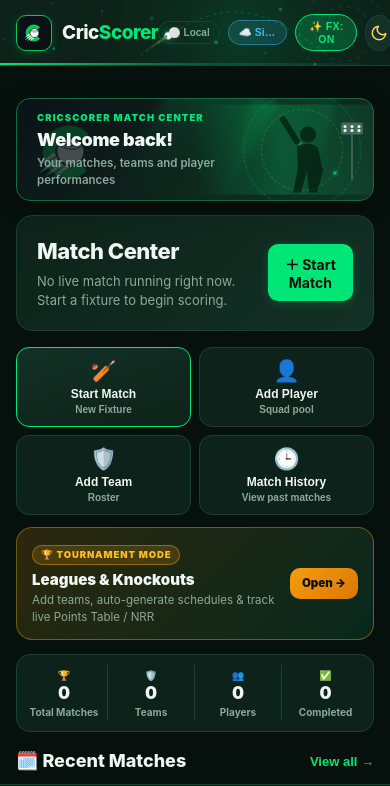
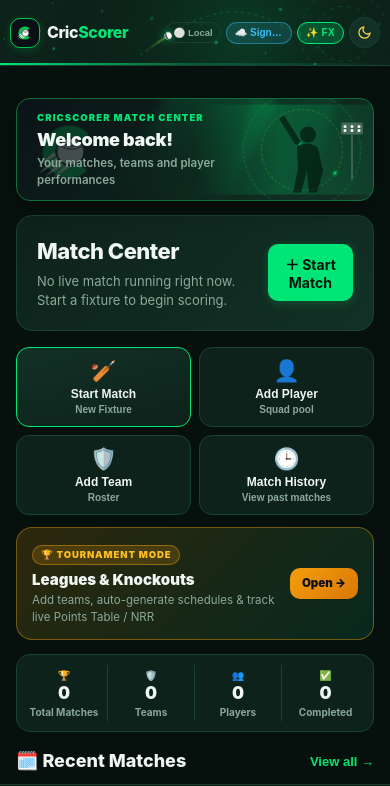
Before and after one commit to Dnyan-96/CricScorer, a plain HTML site: page index.html in a window 390 px wide. Shown: the top 786 px of the page. Drawn offline with nearby package versions, Linux system fonts and the light colour scheme; no server answers.

Commit message:
Fixed top nav
Fixed mobile top navigation bar spacing and button sizing

```diff
--- a/index.html
+++ b/index.html
@@ -69,7 +69,7 @@
     <div class="header-actions">
       <button id="syncStatusPill" class="pill-btn sync-status-pill offline" onclick="handleSyncStatusPillClick()" title="Cloud Sync & Offline Retry Queue Status">⚪ Local</button>
       <button id="cloudAuthHeaderBtn" class="pill-btn cloud-auth-pill" onclick="handleCloudAuthHeaderClick()" title="Sign In / Cloud Sync Profile">☁️ Sign In</button>
-      <button id="fxToggleBtn" class="pill-btn fx-toggle-btn active" onclick="toggleBroadcastFx()" title="Toggle On-Screen Celebration Animations" aria-label="Toggle on-screen animations">✨ FX: ON</button>
+      <button id="fxToggleBtn" class="pill-btn fx-toggle-btn active" onclick="toggleBroadcastFx()" title="Toggle On-Screen Celebration Animations" aria-label="Toggle on-screen animations">✨ FX<span class="fx-btn-detail">: ON</span></button>
       <button id="themeToggleBtn" class="icon-btn theme-svg-btn" onclick="toggleTheme()" title="Toggle Light/Dark Theme" aria-label="Toggle theme">
         <svg class="icon-moon" viewBox="0 0 24 24" width="18" height="18" fill="none" stroke="currentColor" stroke-width="2" stroke-linecap="round" stroke-linejoin="round">
           <path d="M21 12.79A9 9 0 1 1 11.21 3 7 7 0 0 0 21 12.79z"/>
--- a/styles.css
+++ b/styles.css
@@ -3752,3 +3752,120 @@ body[data-theme="light"] .cap-spotlight-card.mvp-cap {
   20% { opacity: 1; transform: translateY(0) scale(1.12); }
   100% { opacity: 0; transform: translateY(-110px) scale(0.95); }
 }
+
+
+/* ==========================================
+   V2.31 MOBILE TOP BAR RESPONSIVE FIX
+   ========================================== */
+
+.top-nav {
+  gap: 8px;
+}
+
+.brand-cluster {
+  flex-shrink: 0;
+  min-width: 0;
+}
+
+.header-actions {
+  display: flex;
+  align-items: center;
+  justify-content: flex-end;
+  gap: 6px;
+  min-width: 0;
+  flex-wrap: nowrap;
+}
+
+.sync-status-pill,
+.cloud-auth-pill,
+.fx-toggle-btn {
+  display: inline-flex;
+  align-items: center;
+  justify-content: center;
+  white-space: nowrap;
+  flex-shrink: 0;
+  line-height: 1;
+}
+
+.theme-svg-btn {
+  width: 34px;
+  height: 34px;
+  min-width: 34px;
+  max-width: 34px;
+  padding: 0;
+  border-radius: 50%;
+  flex-shrink: 0;
+  aspect-ratio: 1 / 1;
+}
+
+@media (max-width: 480px) {
+  .top-nav {
+    padding: 9px 10px;
+    gap: 6px;
+  }
+
+  .brand-cluster {
+    gap: 7px;
+  }
+
+  .brand-logo-badge {
+    width: 30px !important;
+    height: 30px !important;
+    min-width: 30px;
+  }
+
+  .brand-logo-badge .cs-emblem-svg {
+    width: 24px !important;
+    height: 24px !important;
+  }
+
+  .brand-name {
+    font-size: 16px;
+    letter-spacing: -0.4px;
+  }
+
+  .header-actions {
+    gap: 5px;
+  }
+
+  .sync-status-pill {
+    font-size: 9.5px;
+    padding: 5px 7px;
+  }
+
+  .cloud-auth-pill {
+    font-size: 10px;
+    padding: 5px 8px;
+    max-width: 76px;
+    display: inline-block;
+    overflow: hidden;
+    text-overflow: ellipsis;
+  }
+
+  .fx-toggle-btn {
+    font-size: 10px;
+    padding: 5px 8px;
+  }
+
+  .theme-svg-btn {
+    width: 31px;
+    height: 31px;
+    min-width: 31px;
+    max-width: 31px;
+  }
+
+  .theme-svg-btn svg {
+    width: 15px;
+    height: 15px;
+  }
+}
+
+@media (max-width: 390px) {
+  .fx-btn-detail {
+    display: none;
+  }
+
+  .cloud-auth-pill {
+    max-width: 66px;
+  }
+}
--- a/sw.js
+++ b/sw.js
@@ -1,4 +1,4 @@
-const CACHE_NAME = 'cricscorer-v2.30';
+const CACHE_NAME = 'cricscorer-v2.31';
 const ASSETS = [
   './',
   './index.html',
```
Also changed, not shown: app.js, 1 other file.
